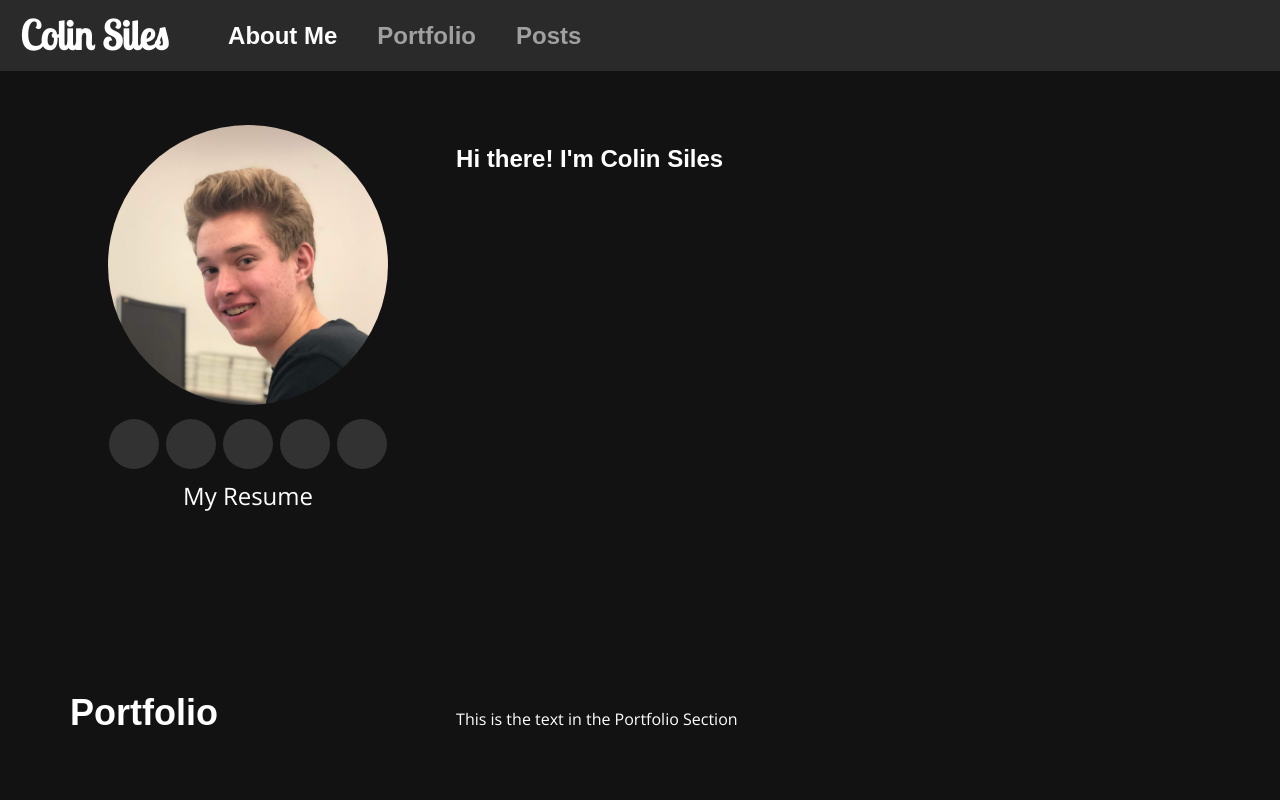
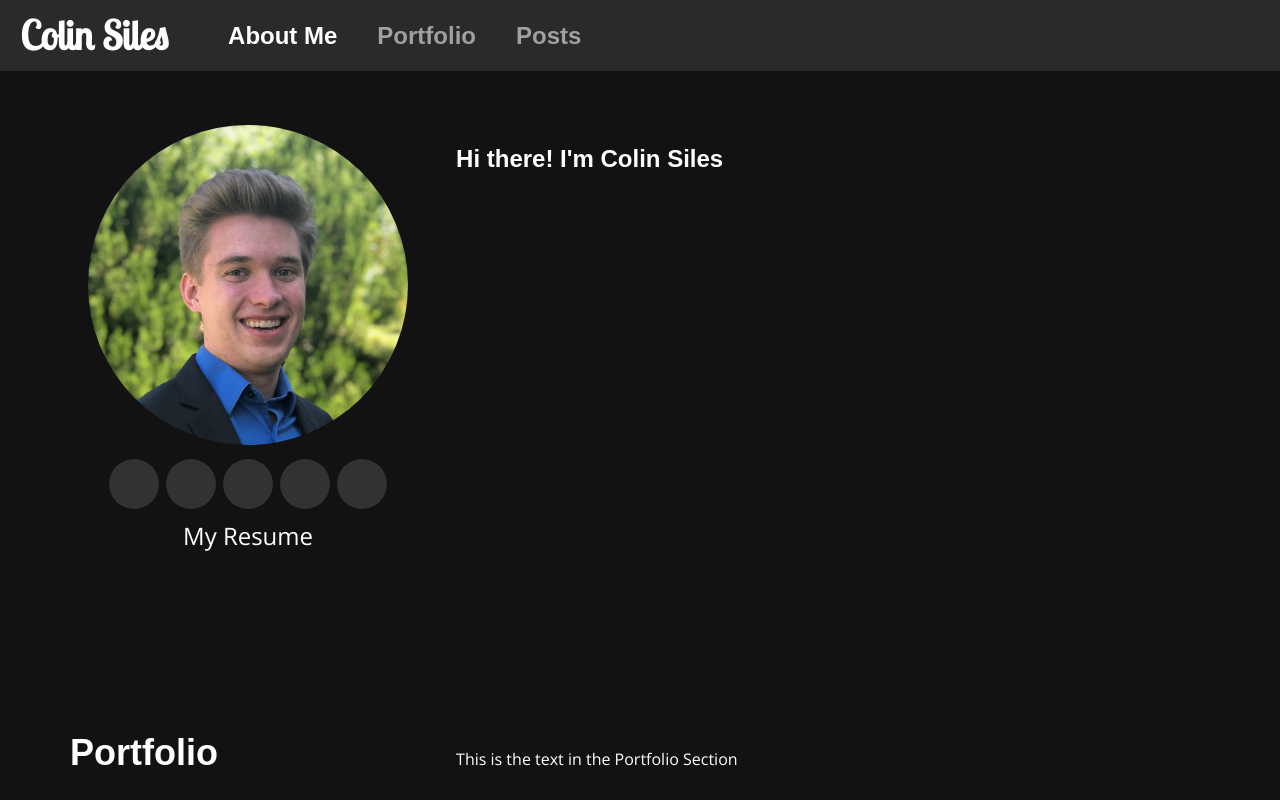
Before and after one commit to sColin16/personal-website, a Next.js app: page / in a window 1280 px wide. Shown: the top 800 px of the page. Built offline with nearby package versions, Linux system fonts and the light colour scheme; a web font is replaced by a local one.

Commit message:
Swap out and increase size of profile pic

```diff
--- a/components/aboutSectionLeft.jsx
+++ b/components/aboutSectionLeft.jsx
@@ -14,7 +14,7 @@ const RESUME = "/Colin-Siles-Spring-2021-Resume.pdf"
 export default function AboutSectionLeft() {
     return (
         <div className={styles.left_container}>
-            <img className={styles.image} src={'/portfolio_pic.jpeg'} />
+            <img className={styles.image} src={'/profile_pic.jpg'} />
 
             <div className={styles.contact_container}>
                 {CONTACT_BUTTONS.map(props => (
@@ -22,8 +22,7 @@ export default function AboutSectionLeft() {
                 ))}
             </div>
             <div className={styles.resume_download}>
-                <a
-                    href={RESUME}
+                <a href={RESUME}
                     download>
 
                     My Resume <i className="fas fa-download" />
--- a/components/styles/aboutleft.module.css
+++ b/components/styles/aboutleft.module.css
@@ -13,7 +13,7 @@
 
 .image {
     max-width: 100% !important;   /* max-width and max-height like this limits the size and maintains aspect ratio */
-    max-height: 280px !important;
+    max-height: 320px !important;
     object-fit: cover !important;
     object-position: -90% 0%;
     border-radius:50%;
```
Also changed, not shown: public/portfolio_pic.jpeg (deleted), public/profile_pic.jpg (added).
